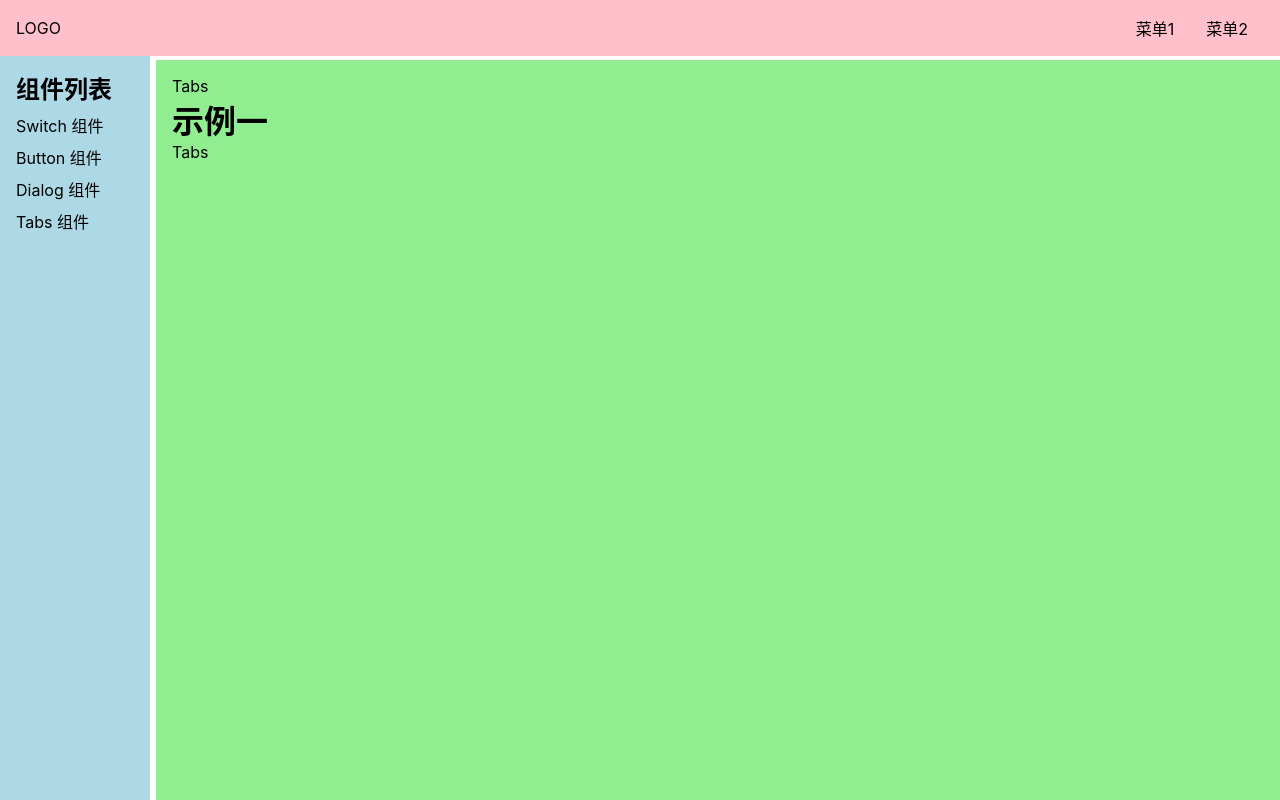
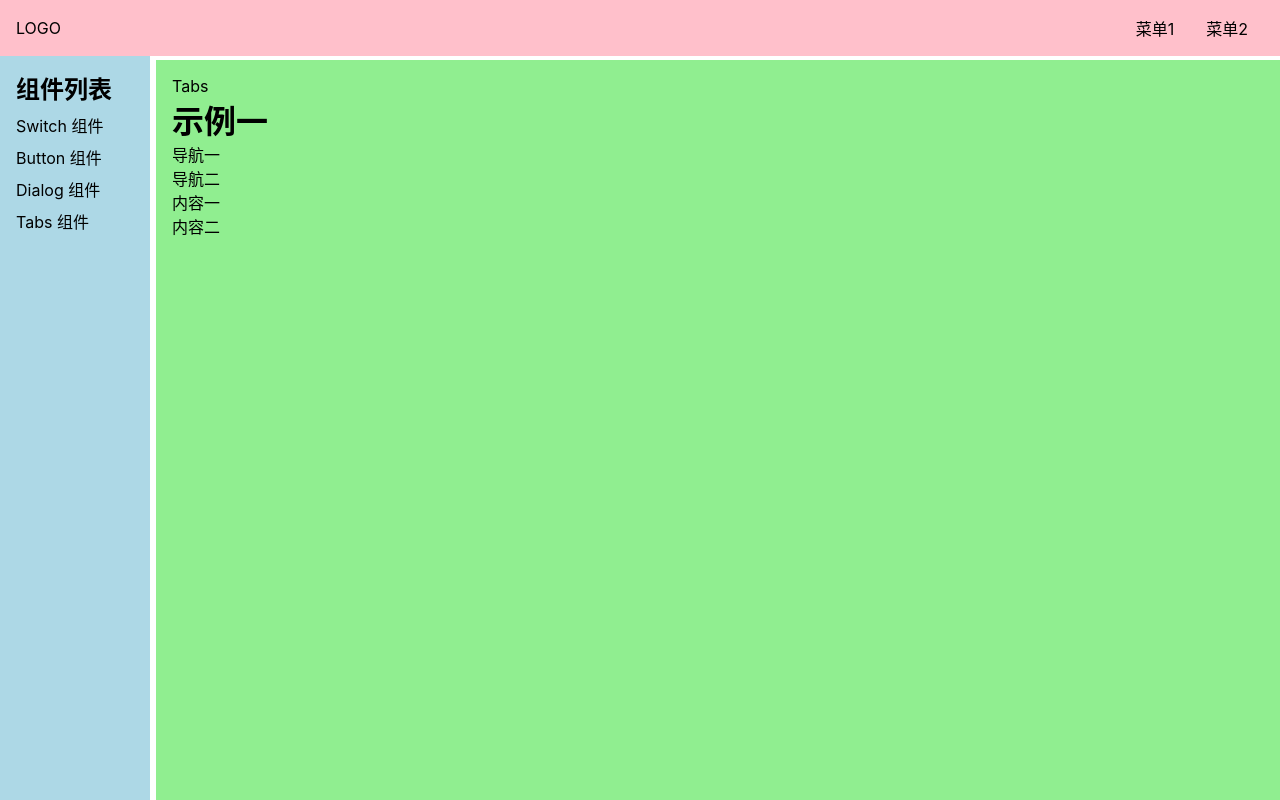
Before and after one commit to rustinliu/yezi-UI, a Vue app: page /#/doc/tabs in a window 1280 px wide. Built offline with nearby package versions, Linux system fonts and the light colour scheme.

Commit message:
渲染tab

```diff
--- a/src/components/TabsDemo.vue
+++ b/src/components/TabsDemo.vue
@@ -2,8 +2,8 @@
     <div>Tabs</div>
     <h1>示例一</h1>
     <Tabs>
-        <Table title="导航一">内容一</Table>
-        <Table title="导航二">内容二</Table>
+        <Tab title="导航一">内容一</Tab>
+        <Tab title="导航二">内容二</Tab>
     </Tabs>
 </template>
 
--- a/src/libs/Tab.vue
+++ b/src/libs/Tab.vue
@@ -1 +1,5 @@
-<template>Tab</template>
+<template>
+    <div>
+        <slot></slot>
+    </div>
+</template>
--- a/src/libs/Tabs.vue
+++ b/src/libs/Tabs.vue
@@ -1,3 +1,28 @@
 <template>
-    <div>Tabs</div>
+    <div>
+        <div v-for="(t, index) in titles" :key="index">{{ t }}</div>
+        <component v-for="(c, index) in defaults" :is="c" :key="index"></component>
+    </div>
 </template>
+
+<script lang="ts">
+import Tab from '../libs/Tab.vue';
+export default {
+    setup(props, context) {
+        const defaults = context.slots.default();
+
+        defaults.forEach((tag) => {
+            if (tag.type !== Tab) {
+                throw new Error('Tabs only accepts Tab as children');
+            }
+        });
+        const titles = defaults.map((tag) => {
+            return tag.props.title;
+        });
+        return {
+            defaults,
+            titles,
+        };
+    },
+};
+</script>
```
